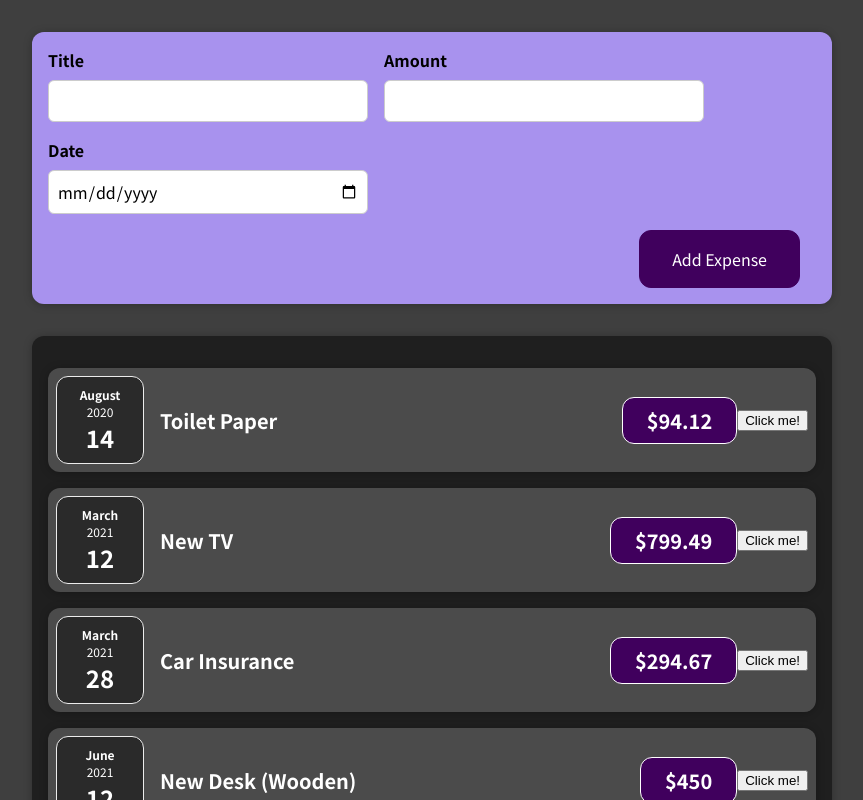
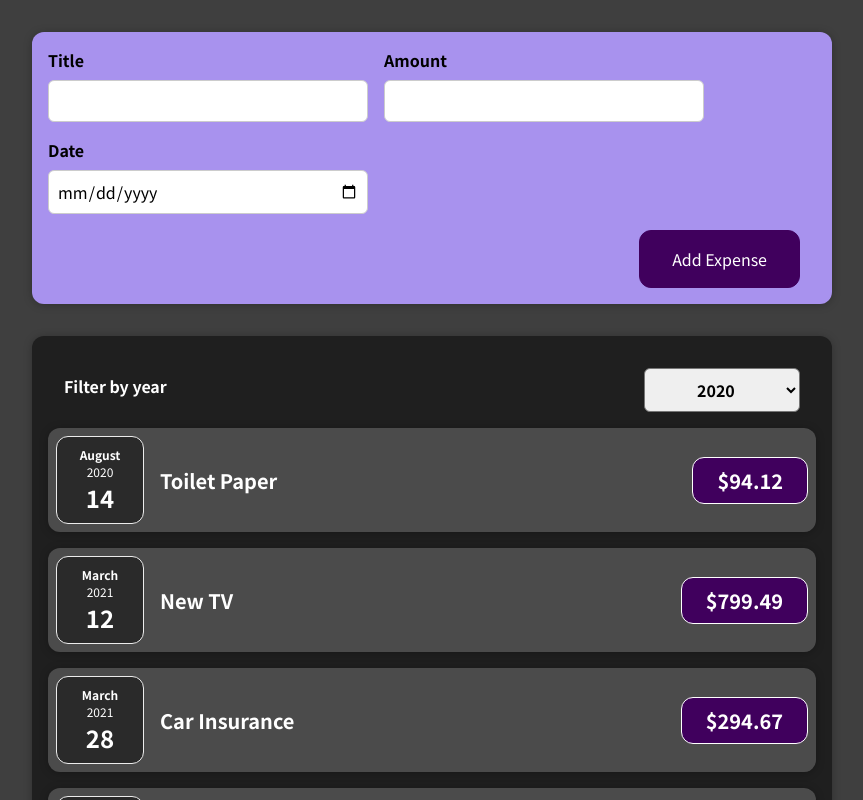
Before and after one commit to kasprlab/react-complete-guide, a React (Create React App) app: page / in a window 1280 px wide. Shown: the top 800 px of the page, without its empty margins (208-1071 px from the left). Built offline with nearby package versions, Linux system fonts and the light colour scheme.

Commit message:
updating ExpenseItem component and creating ExpenseFilter component

```diff
--- a/src/components/Expenses/ExpenseItem.js
+++ b/src/components/Expenses/ExpenseItem.js
@@ -1,25 +1,17 @@
-import React, {useState} from 'react';
+import React from 'react';
 import './ExpenseItem.css';
 import ExpenseDate from './ExpenseDate';
 import Card from '../UI/Card';
 
 function ExpenseItem(props) {
 
-  const [title, setTitle]= useState(props.title);
-
-  const clickHandler = () => {
-    setTitle("Updated")
-    console.log({title});
-  };
-
   return (
     <Card className="expense-item">
       <ExpenseDate date={props.date}/>
       <div className="expense-item__description">
-        <h2>{title}</h2>
+        <h2>{props.title}</h2>
         <div className="expense-item__price">${props.amount}</div>
       </div>
-      <button onClick={clickHandler}>Click me!</button>
     </Card>
   );
 }
--- a/src/components/Expenses/Expenses.js
+++ b/src/components/Expenses/Expenses.js
@@ -1,10 +1,23 @@
+import React, {useState} from 'react';
+
 import './Expenses.css';
 import ExpenseItem from './ExpenseItem';
+import ExpensesFilter from './ExpensesFilter';
 import Card from '../UI/Card';
 
 function Expenses(props) {
+  const [filteredYear, setFilteredYear] = useState('2020')
+
+
+  const filterChangeHandler = selectedYear => {
+    setFilteredYear(selectedYear)
+    console.log('In App.js');
+    console.log(selectedYear);
+  }
+
   return(
     <Card className="expenses">
+      <ExpensesFilter selected={filteredYear} onFilterChange={filterChangeHandler}/>
       <ExpenseItem
         title={props.items[0].title}
         amount={props.items[0].amount}
--- /dev/null
+++ b/src/components/Expenses/ExpensesFilter.css
@@ -0,0 +1,24 @@
+.expenses-filter {
+  color: white;
+  padding: 0 1rem;
+}
+
+.expenses-filter__control {
+  display: flex;
+  width: 100%;
+  align-items: center;
+  justify-content: space-between;
+  margin: 1rem 0;
+}
+
+.expenses-filter label {
+  font-weight: bold;
+  margin-bottom: 0.5rem;
+}
+
+.expenses-filter select {
+  font: inherit;
+  padding: 0.5rem 3rem;
+  font-weight: bold;
+  border-radius: 6px;
+}
--- /dev/null
+++ b/src/components/Expenses/ExpensesFilter.js
@@ -0,0 +1,26 @@
+import React from 'react';
+import './ExpensesFilter.css';
+
+const ExpensesFilter = (props) => {
+
+  const dropdownChangeHandler = (event) => {
+    props.onFilterChange(event.target.value)
+  }
+
+  return (
+    <div className='expenses-filter'>
+      <div className='expenses-filter__control'>
+        <label>Filter by year</label>
+        <select value={props.selected} onChange={dropdownChangeHandler}>
+          <option value='2022'>2022</option>
+          <option value='2021'>2021</option>
+          <option value='2020'>2020</option>
+          <option value='2019'>2019</option>
+        </select>
+      </div>
+    </div>
+  );
+
+};
+
+export default ExpensesFilter;
```
Also changed, not shown: 1 other file (tests, documents, lock files or other folders).
